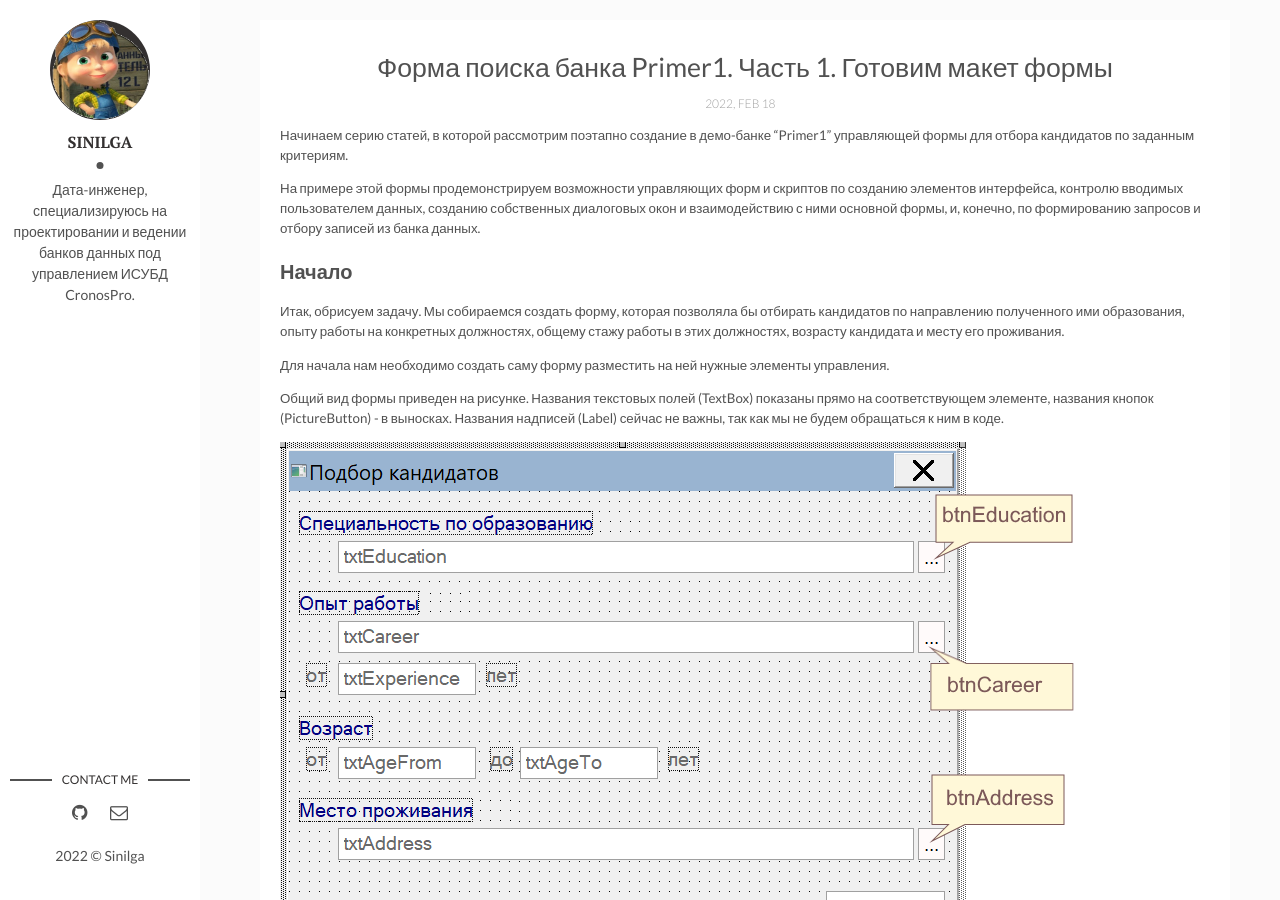
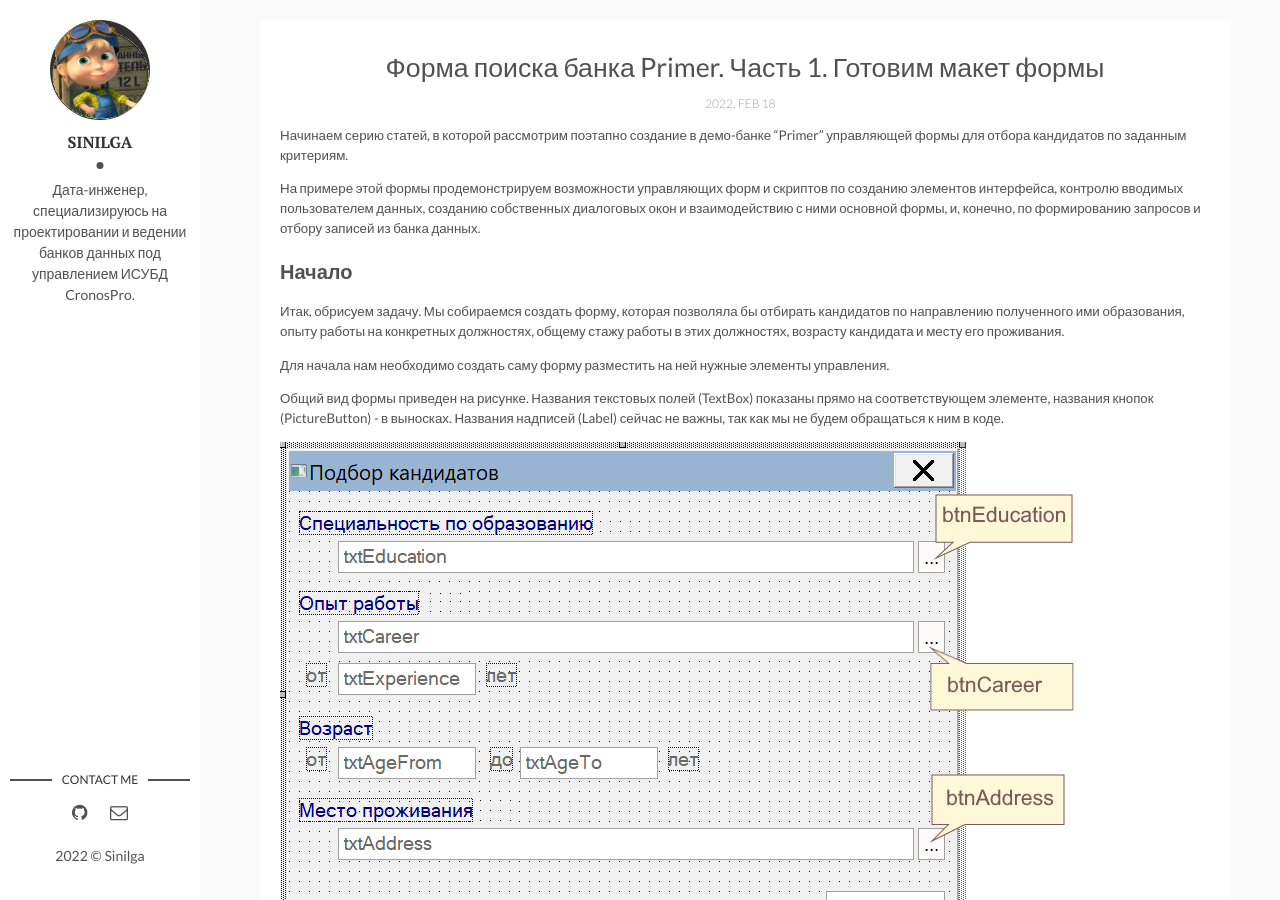
Before and after one commit to sinilga/cronospro, a Jekyll site: the page built from _posts/2022-02-18-findform_1.md, in a window 1280 px wide and 900 px high. Built offline with Jekyll 4.4.1, drawn with Linux system fonts in a browser that asks for light colours.

Commit message:
Update 2022-02-18-findform_1.md

```diff
--- a/_posts/2022-02-18-findform_1.md
+++ b/_posts/2022-02-18-findform_1.md
@@ -1,12 +1,12 @@
 ---
 layout: post
-title:  "Форма поиска банка Primer1. Часть 1. Готовим макет формы"
+title:  "Форма поиска банка Primer. Часть 1. Готовим макет формы"
 date:   2022-02-18
 categories: CroLua
 ---
 
 Начинаем серию статей, в которой рассмотрим поэтапно создание в демо-банке
-"Primer1" управляющей формы для отбора кандидатов по заданным критериям.
+"Primer" управляющей формы для отбора кандидатов по заданным критериям.
 
 На примере этой формы продемонстрируем возможности управляющих форм и скриптов
 по созданию элементов интерфейса, контролю вводимых пользователем данных,
```
